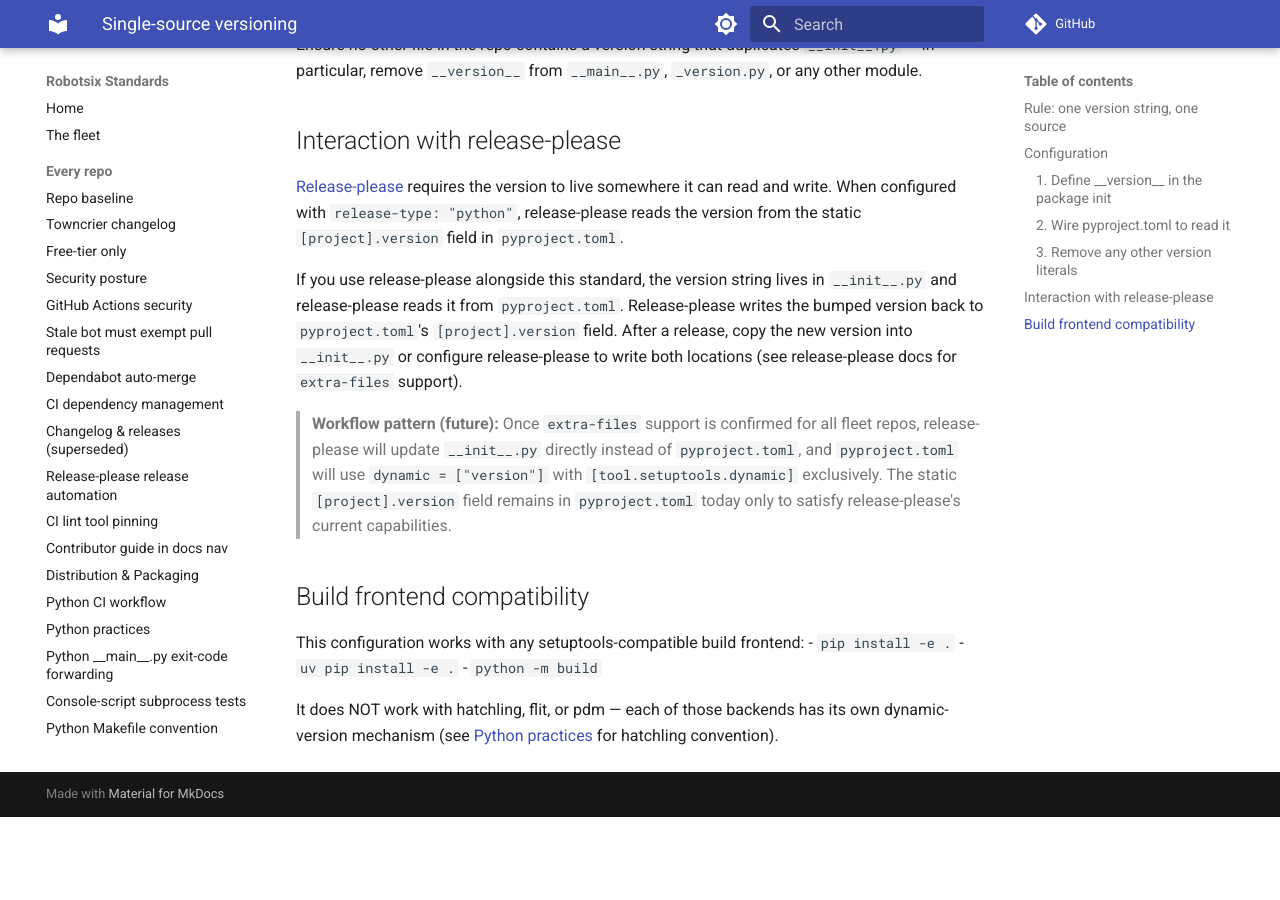
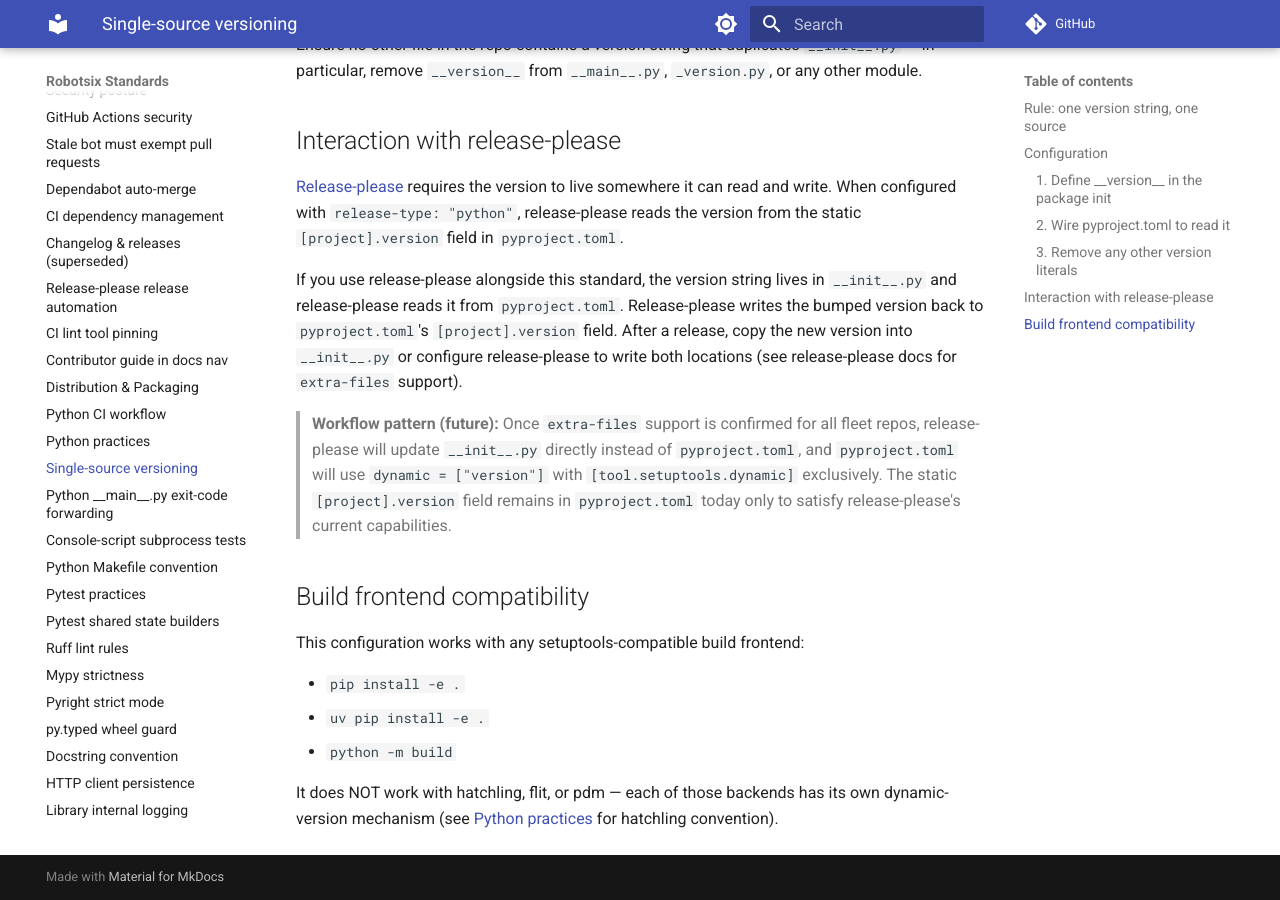
Before and after one commit to damien-robotsix/robotsix-standards, an MkDocs documentation site: the page built from docs/single-source-versioning.md, in a window 1280 px wide and 900 px high, scrolled down 1407 px. Built offline with MkDocs 1.6.1 and Material for MkDocs 9.7.7, drawn with Linux system fonts in a browser that asks for light colours; comment, search, counter and statistics services are not loaded; before the commit the page ends 2224 px from its top, so only the background shows below that.

Commit message:
ci: auto-fix markdownlint and register single-source-versioning in nav

```diff
--- a/docs/single-source-versioning.md
+++ b/docs/single-source-versioning.md
@@ -86,6 +86,7 @@ release-please to write both locations (see release-please docs for
 ## Build frontend compatibility
 
 This configuration works with any setuptools-compatible build frontend:
+
 - `pip install -e .`
 - `uv pip install -e .`
 - `python -m build`
--- a/mkdocs.yml
+++ b/mkdocs.yml
@@ -83,6 +83,7 @@ nav:
       - Distribution & Packaging: distribution-packaging.md
       - Python CI workflow: python-ci-workflow.md
       - Python practices: python.md
+      - Single-source versioning: single-source-versioning.md
       - Python __main__.py exit-code forwarding: python-main-py-forward.md
       - Console-script subprocess tests: console-script-subprocess-test.md
       - Python Makefile convention: python-makefile-convention.md
```
